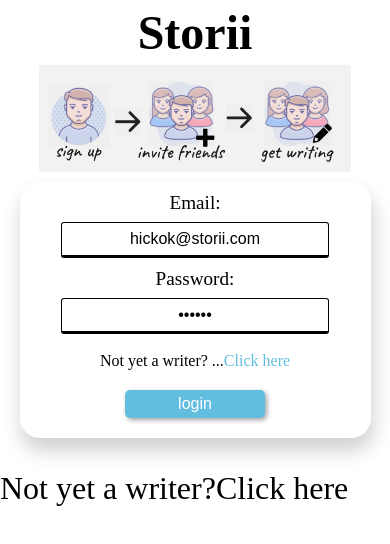
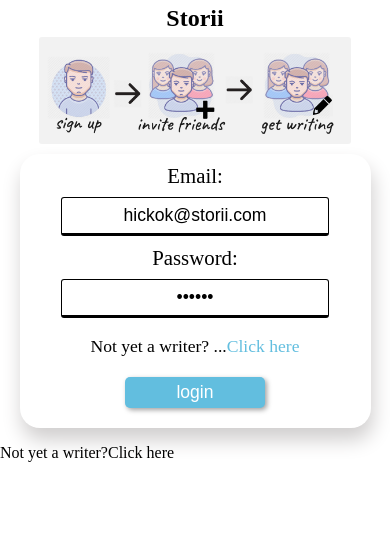
Before and after one commit to ShinyVerse/Storii, a React app: page / in a window 390 px wide. Shown: the top 544 px of the page. Built offline with nearby package versions, Linux system fonts and the light colour scheme; no server answers; the HTML template or start-up script is replaced by a standard one.

Commit message:
mobile sizes

```diff
--- a/src/App.scss
+++ b/src/App.scss
@@ -8,7 +8,6 @@
   align-items: center;
   align-self: center;
   font-family: "Caveat", cursive;
-  font-size: 2em;
 }
 
 body {
@@ -26,7 +25,7 @@ body {
   position: fixed;
   bottom: 0;
   z-index: 12;
-  background: white;
+  // background: white;
   width: 100%;
 }
 
--- a/src/Pages/Storii/Storii.js
+++ b/src/Pages/Storii/Storii.js
@@ -1,4 +1,4 @@
-import React, { useEffect, useState } from "react";
+import React, { useEffect, useState, useRef } from "react";
 
 import openSocket from "socket.io-client";
 
@@ -21,7 +21,15 @@ export const Storii = ({
   getStorii,
   history,
 }) => {
+  const bottomOfEntries = useRef(null);
   const [entries, setEntries] = useState([]);
+
+  const scrollToBottom = () => {
+    bottomOfEntries.current.scrollIntoView({
+      block: "end",
+      behavior: "smooth",
+    });
+  };
 
   const isAuthenticated = async () => {
     if (user) {
@@ -63,12 +71,14 @@ export const Storii = ({
 
   const handleSubmit = (state) => {
     ws.emit("message", state);
+    scrollToBottom();
   };
 
   return (
     <div className="splitview-container-start">
       <div className="scrollable-container">
         {storii && <List items={entries} Component={Entry} />}
+        <div id="bottomOfEntries" ref={bottomOfEntries} />
       </div>
       <div className="sticky-form">
         {isAuthenticated() && user && entryForm(handleSubmit, user)}
--- a/src/components/Alert/Alert.scss
+++ b/src/components/Alert/Alert.scss
@@ -7,7 +7,7 @@
   width: 100vw;
   padding: 2px 0px;
   overflow-x: hidden;
-  font-size: $smallFont;
+  font-size: $mediumFont;
   text-align: center;
 }
 @media (min-width: 800px) {
--- a/src/components/Entry/Entry.js
+++ b/src/components/Entry/Entry.js
@@ -4,9 +4,9 @@ import "./Entry.scss";
 export const Entry = ({ item, color }) => {
   const { writer } = item;
   return (
-    <div className="entry" data-test="entry">
+    <div data-test="entry">
       <span className={`writer ${color}`}>{writer.penName}:</span>{" "}
-      {item.content}
+      <span className="entry">{item.content}</span>
     </div>
   );
 };
--- a/src/components/Entry/Entry.scss
+++ b/src/components/Entry/Entry.scss
@@ -4,7 +4,7 @@
 .entry {
   border-bottom: 2px dotted $soft-grey;
   margin: 8px 2px;
-  font-size: 0.8em;
+  font-size: $mediumFont;
 }
 
 .writer {
@@ -33,7 +33,7 @@
 
 @media (min-width: 800px) {
   .entry {
-    font-size: $smallFont;
+    font-size: $mediumFont;
   }
 
   .writer {
--- a/src/components/Form/Form.scss
+++ b/src/components/Form/Form.scss
@@ -18,14 +18,15 @@
 }
 
 .large-input {
+  border: 1px solid black;
   width: 100%;
-  height: 100px;
+  height: 80px;
   outline: none;
   resize: none;
 }
 
 .label {
-  font-size: 0.6em;
+  font-size: $smallFont;
 }
 
 .form-child {
--- a/src/scss-themes/sizes.scss
+++ b/src/scss-themes/sizes.scss
@@ -1,2 +1,3 @@
-$smallestFont: 0.5em;
-$smallFont: 0.7em;
+$smallestFont: 1.1em;
+$smallFont: 1.3em;
+$mediumFont: 1.5em;
```
